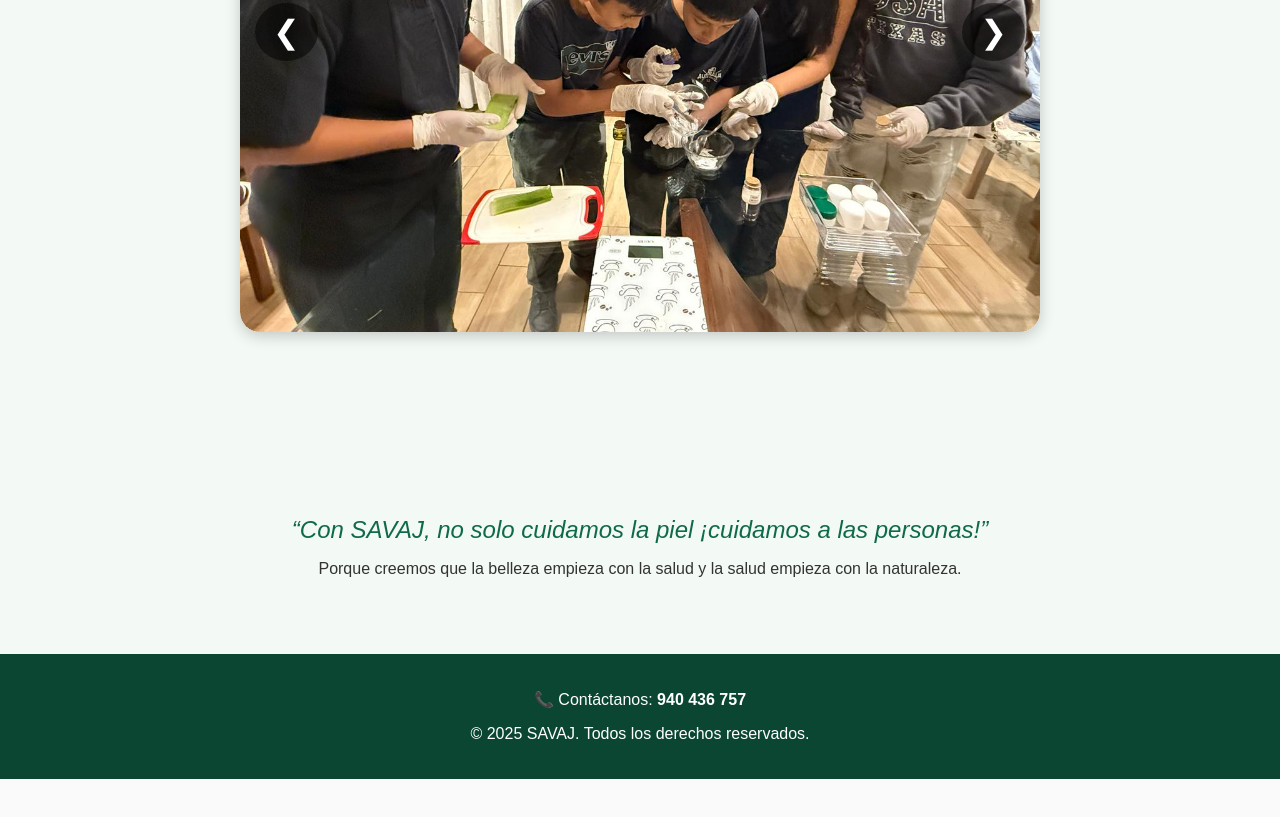
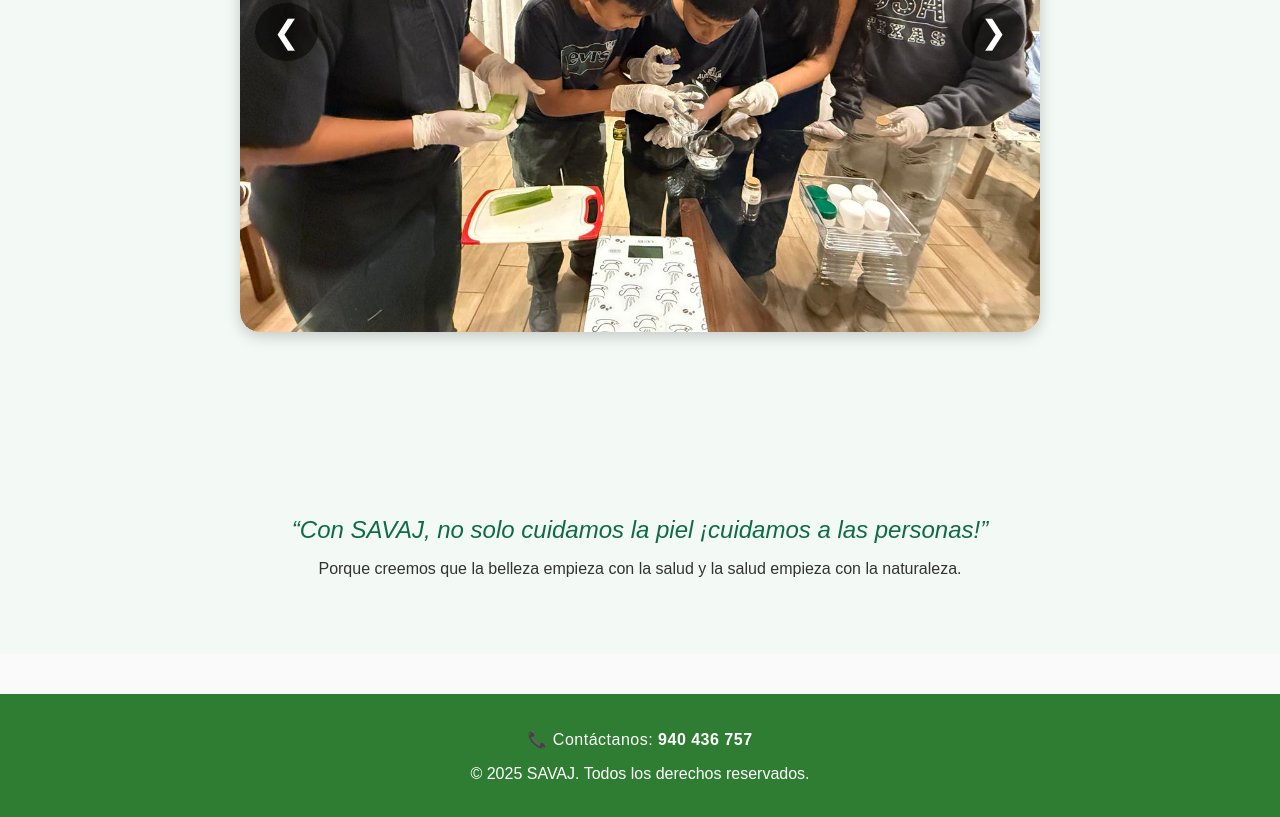
Before and after one commit to enzomiguel00/savaj-web, a plain HTML site: page index.html in a window 1280 px wide. Shown: the part 2600-3417 px from the top of the page. Before the commit the page ends 3379 px from the top, so only its background shows below. Drawn offline with Linux system fonts and the light colour scheme.

Commit message:
Update style.css

```diff
--- a/style.css
+++ b/style.css
@@ -160,10 +160,22 @@ h1, h2, h3 {
 
 /* ======= FOOTER ======= */
 footer {
-    background-color: #0a4632;
+    background-color: #2e7d32; /* tono verde natural */
     color: white;
     text-align: center;
-    padding: 20px;
+    padding: 20px 10px;
+    font-size: 1rem;
+    margin-top: 40px;
+}
+
+footer .contacto {
+    margin-bottom: 8px;
+    font-weight: 500;
+    letter-spacing: 0.5px;
+}
+
+footer strong {
+    color: #ffffff; /* tono verde claro para resaltar el número */
 }
 
 /* ======= CARRUSEL CON SCROLL ======= */
```
